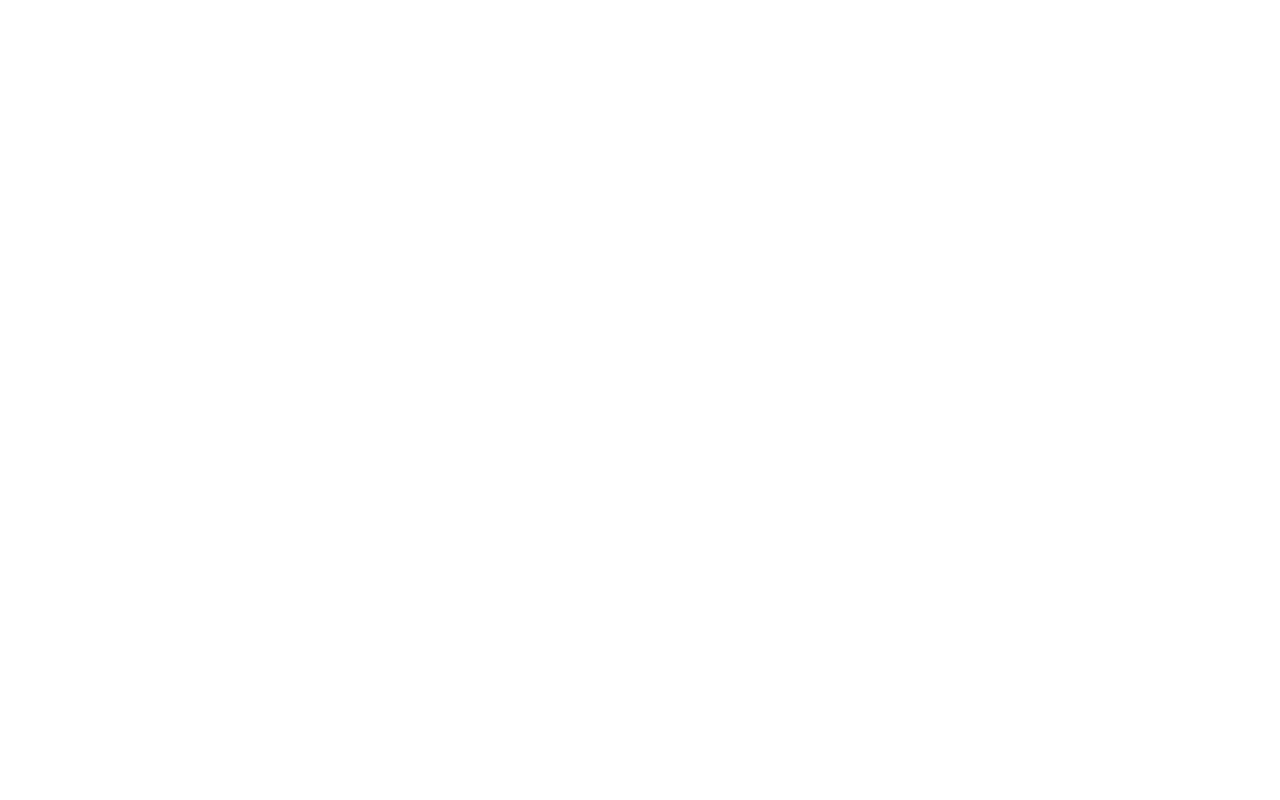
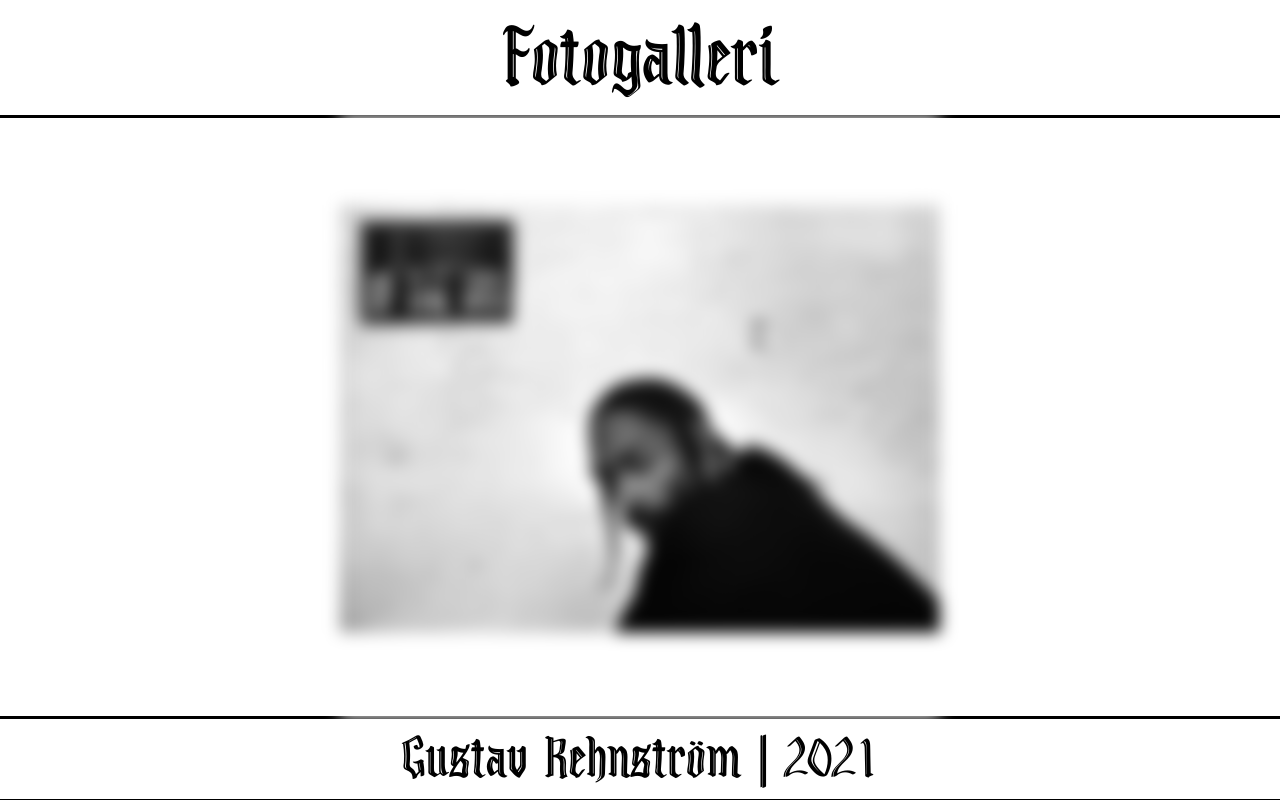
Before and after one commit to gustavrehnstrom/K4, a plain HTML site: page index.html in a window 1280 px wide. Drawn offline with Linux system fonts and the light colour scheme.

Commit message:
la till header, footer och egen font

```diff
--- a/index.html
+++ b/index.html
@@ -4,11 +4,23 @@
     <meta charset="UTF-8">
     <meta http-equiv="X-UA-Compatible" content="IE=edge">
     <meta name="viewport" content="width=device-width, initial-scale=1.0">
-    <title>Document</title>
+    <title>Fotogalleri</title>
     <link rel="stylesheet" href="style.css">
     <script src="main.js"></script>
 </head>
 <body>
+    <header>
+        <p class="titel">Fotogalleri</p>
+    </header>
 
+    <main>
+        <div class="snoop">
+            <img src="snoop.jpg" alt="bild på snoog dogg" width="600px" class="blurry snoop">
+        </div>
+    </main>
+
+    <footer>
+        <p class="footer">Gustav Rehnström | 2021</p>
+    </footer>
 </body>
 </html>
--- a/style.css
+++ b/style.css
@@ -0,0 +1,39 @@
+@font-face {
+  font-family: "Kramood";
+  src: url("./fonts/Kramood.ttf");
+}
+
+* {
+  margin: 0px;
+  padding: 0px;
+}
+
+.titel {
+  font-family: "Kramood", Arial, Helvetica, sans-serif;
+  font-size: 100px;
+  text-align: center;
+  outline-style: solid;
+}
+
+.blurry {
+  filter: blur(8px);
+}
+
+.blurry:hover {
+  filter: blur(0px);
+  transition: 0.5s ease;
+}
+
+.snoop {
+  display: flex;
+  align-items: center;
+  justify-content: center;
+  margin: 1px;
+}
+
+.footer {
+  font-family: "Kramood", Arial, Helvetica, sans-serif;
+  font-size: 70px;
+  text-align: center;
+  outline-style: solid;
+}
```
Also changed, not shown: fonts/Kramood.ttf (added), snoop.jpg (added).
